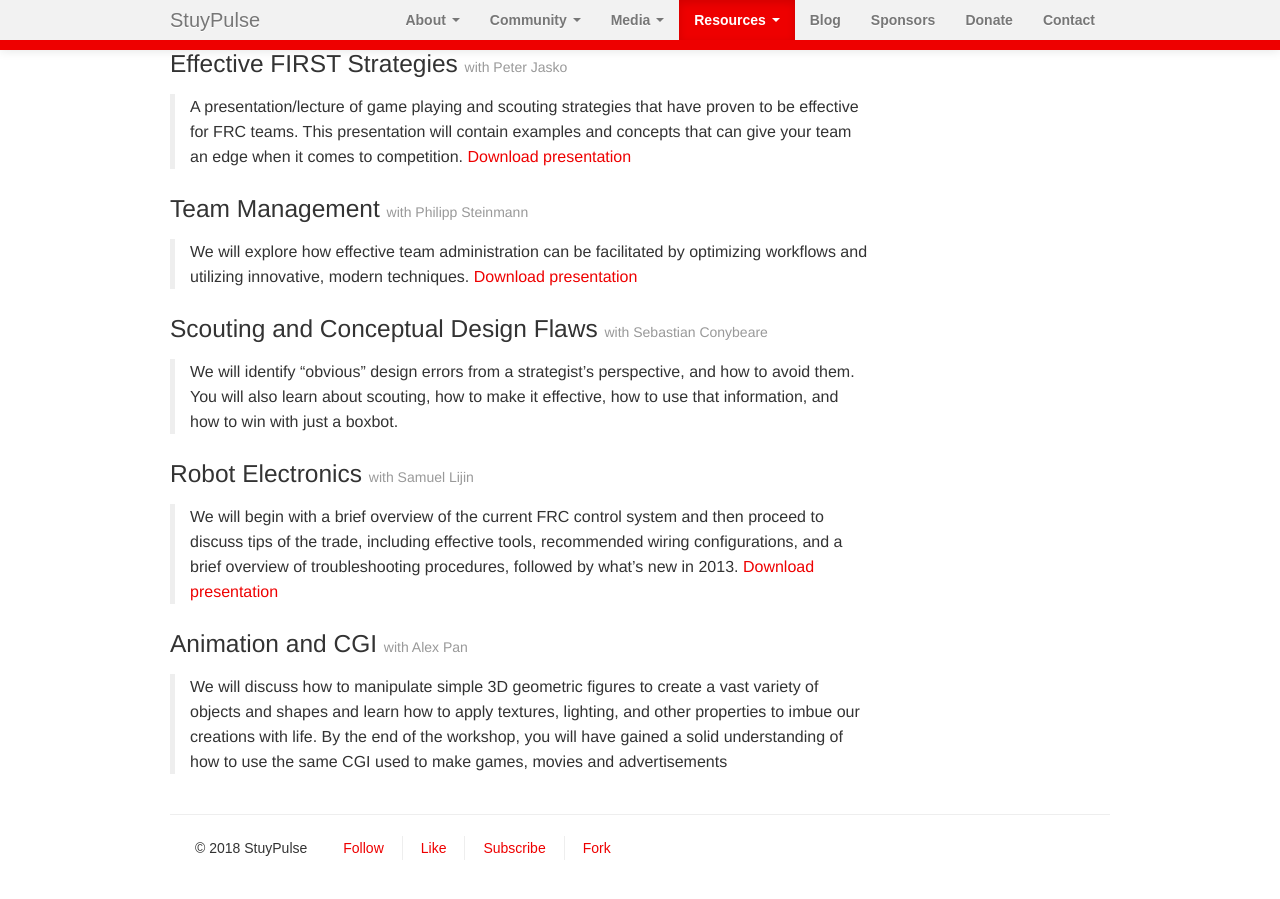
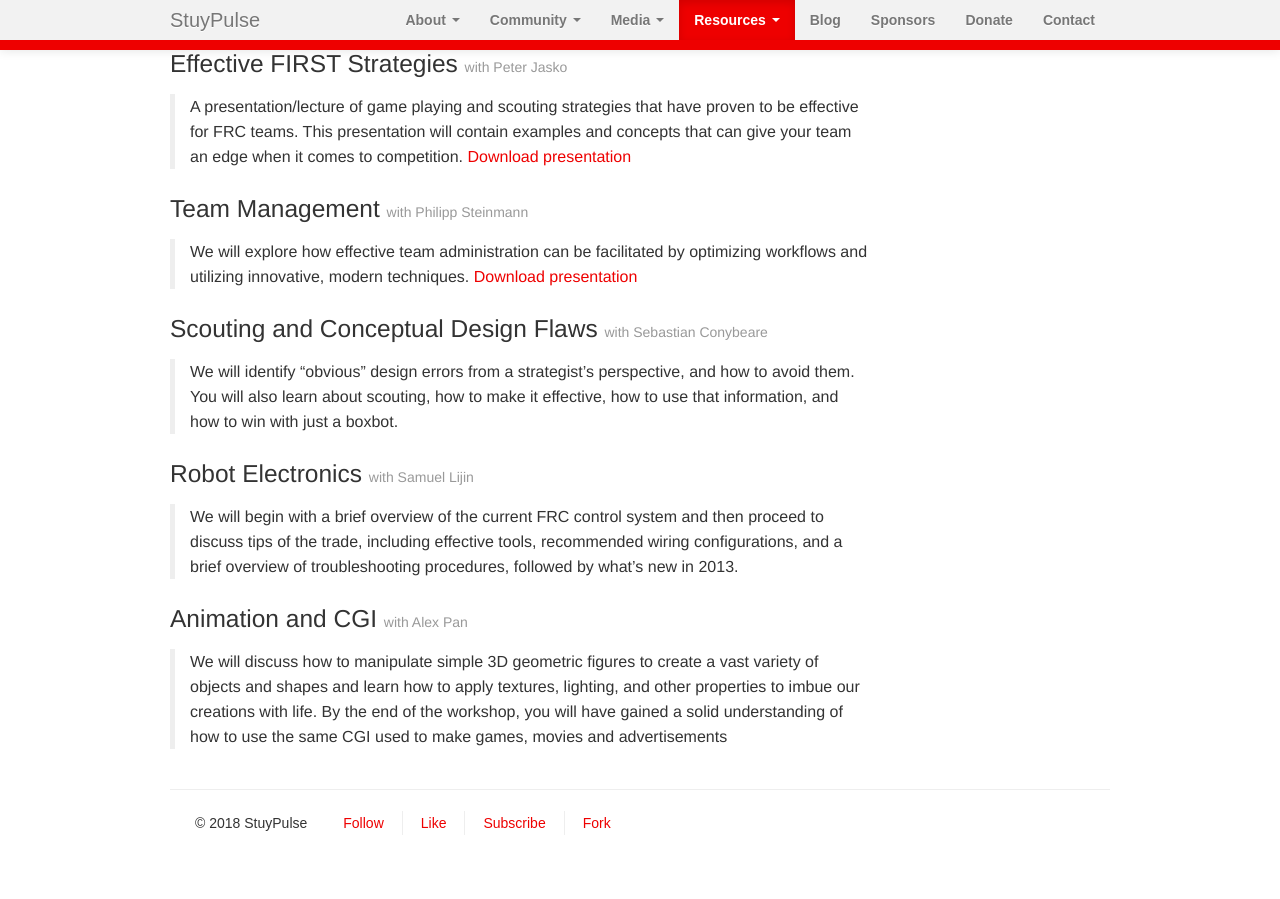
Before and after one commit to StuyPulse/team694.github.io, a Jekyll site: the page built from resources/stuysplash2012/index.md, in a window 1280 px wide and 900 px high, scrolled down 1311 px. Built offline with Jekyll 4.4.1, drawn with Linux system fonts in a browser that asks for light colours; nearby versions of some CDN libraries; after the commit the page ends 2186 px from its top, so only the background shows below that.

Commit message:
Remove link to copyrighted image

```diff
--- a/resources/stuysplash2012/index.md
+++ b/resources/stuysplash2012/index.md
@@ -49,7 +49,6 @@ In 2012 we held Stuy Splash at the New York City College of Technology in Brookl
 
 ### Robot Electronics <small>with Samuel Lijin</small>
 > We will begin with a brief overview of the current FRC control system and then proceed to discuss tips of the trade, including effective tools, recommended wiring configurations, and a brief overview of troubleshooting procedures, followed by what's new in 2013.
-[Download presentation](/downloads/splash2012/Robot%20Electronics.pdf)
 
 ### Animation and CGI <small>with Alex Pan</small>
 > We will discuss how to manipulate simple 3D geometric figures to create a vast variety of objects and shapes and learn how to apply textures, lighting, and other properties to imbue our creations with life. By the end of the workshop, you will have gained a solid understanding of how to use the same CGI used to make games, movies and advertisements
```
